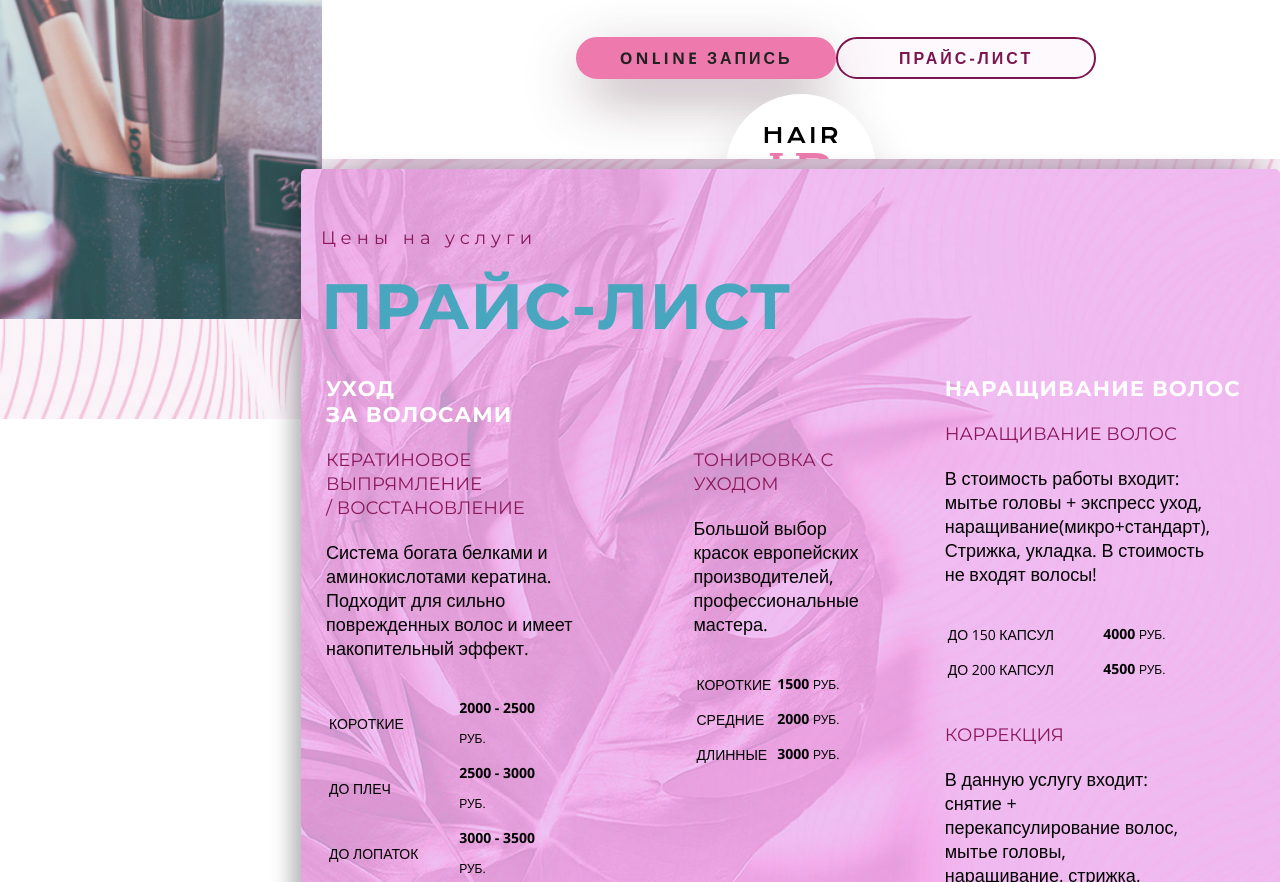
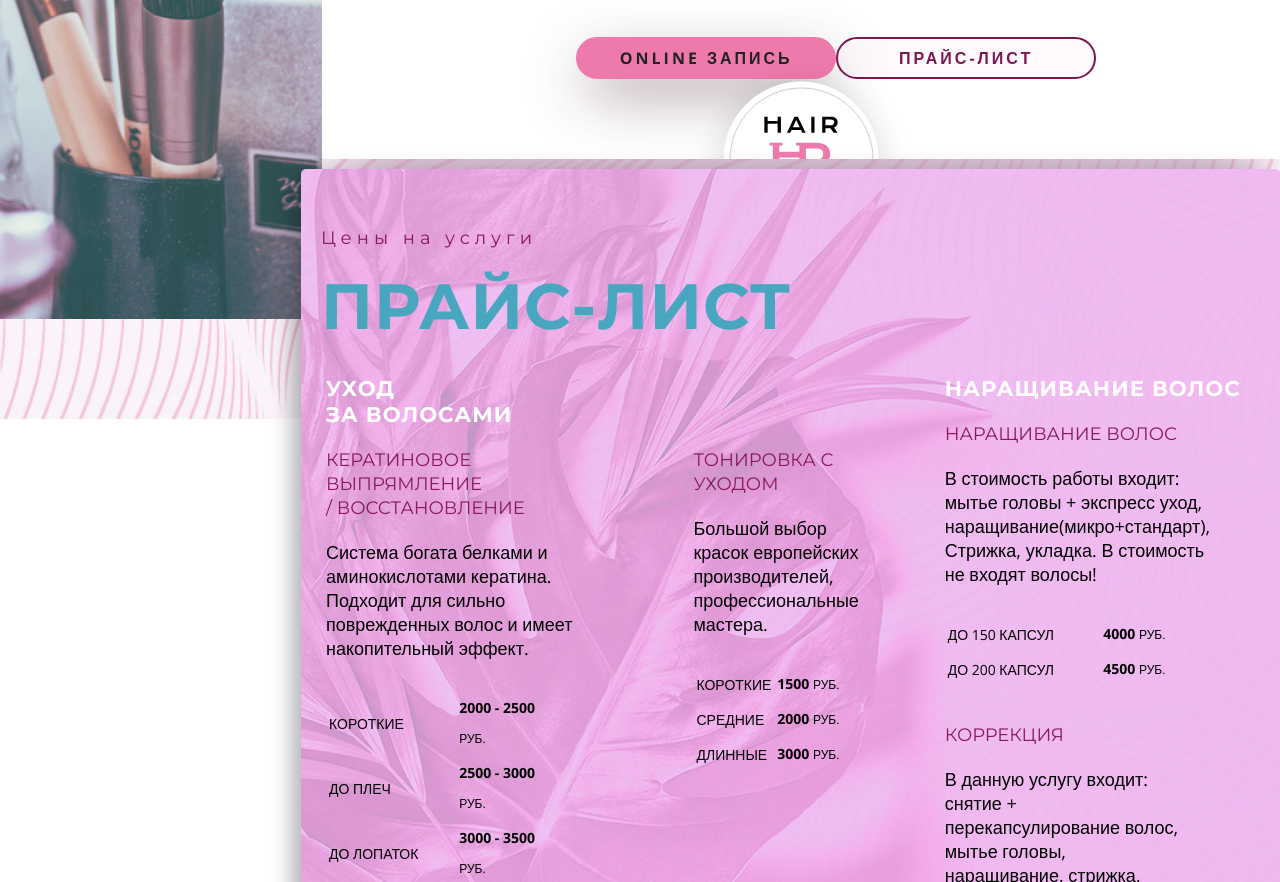
Before and after one commit to nigel-riss/hairroom-site, a website: page src/index.pug in a window 1280 px wide. Shown: the part 1322-2204 px from the top of the page. Drawn offline with nearby package versions, Linux system fonts and the light colour scheme; files that its build step writes are made by us from their sources; files whose address does not match are found by name.

Commit message:
Fix about logo

```diff
--- a/src/index.pug
+++ b/src/index.pug
@@ -114,9 +114,8 @@ html(lang="ru")
                     a.button.button--pink(href="#") Online Запись
                     a.button.button--ghost(href="#price") Прайс-Лист
 
-                .logo.logo--about
-                    .logo__outline
-                        img(src="./img/hr_logo_black.svg" alt="logo white")
+                .about__logo
+                    img(src="./img/hr_logo_black.svg" alt="Hairroom logo")
 
 
         //- section.services
--- a/src/scss/modules/_about.scss
+++ b/src/scss/modules/_about.scss
@@ -65,6 +65,7 @@
     &__board {
         // box model
         padding: 35px 30px;
+        padding-bottom: 70px;
 
         // visual
         background-color: $white;
@@ -184,4 +185,46 @@
         // typography
         text-align: center;
     }
+
+    &__logo {
+        // positioning
+        position: absolute;
+        bottom: 0;
+        left: 50%;
+        transform: translate(-50%, 50%);
+        z-index: 2;
+
+        // box model
+        height: 155px;
+        width: 155px;
+        padding: 32px;
+
+        // visual
+        background-color: $white;
+        border-radius: 50%;
+        box-shadow: 0 7px 28px 6px rgba($copyColor, 0.125);
+
+        &::after {
+            content: "";
+
+            // positioning
+            position: absolute;
+            left: 6px;
+            top: 6px;
+
+            // box model
+            height: 142px;
+            width: 142px;
+            border: 1px solid #cccccc;
+
+            // visual
+            border-radius: 50%;
+        }
+
+        img {
+            // box model
+            max-height: 100%;
+            max-width: 100%;
+        }
+    }
 }
--- a/src/scss/modules/_logo.scss
+++ b/src/scss/modules/_logo.scss
@@ -37,22 +37,6 @@
     //     width: 188px;
     // }
 
-    &--about {
-        // positioning
-        @include centerer-x;
-        z-index: 3;
-        bottom: -85px;
-
-        // visual
-        background-color: $white;
-        border-radius: 50%;
-
-        // box model
-        width: 150px;
-        height: 150px;
-        padding: 30px;
-    }
-
     img {
         // box model
         width: 100%;
--- a/src/scss/modules/_price.scss
+++ b/src/scss/modules/_price.scss
@@ -1,4 +1,8 @@
 .price {
+    // positioning
+    position: relative;
+    z-index: 1;
+
     // box model
     margin-bottom: -30px;
     padding-left: 25px;
```
Also changed, not shown: dist/index.html, dist/styles.css.
